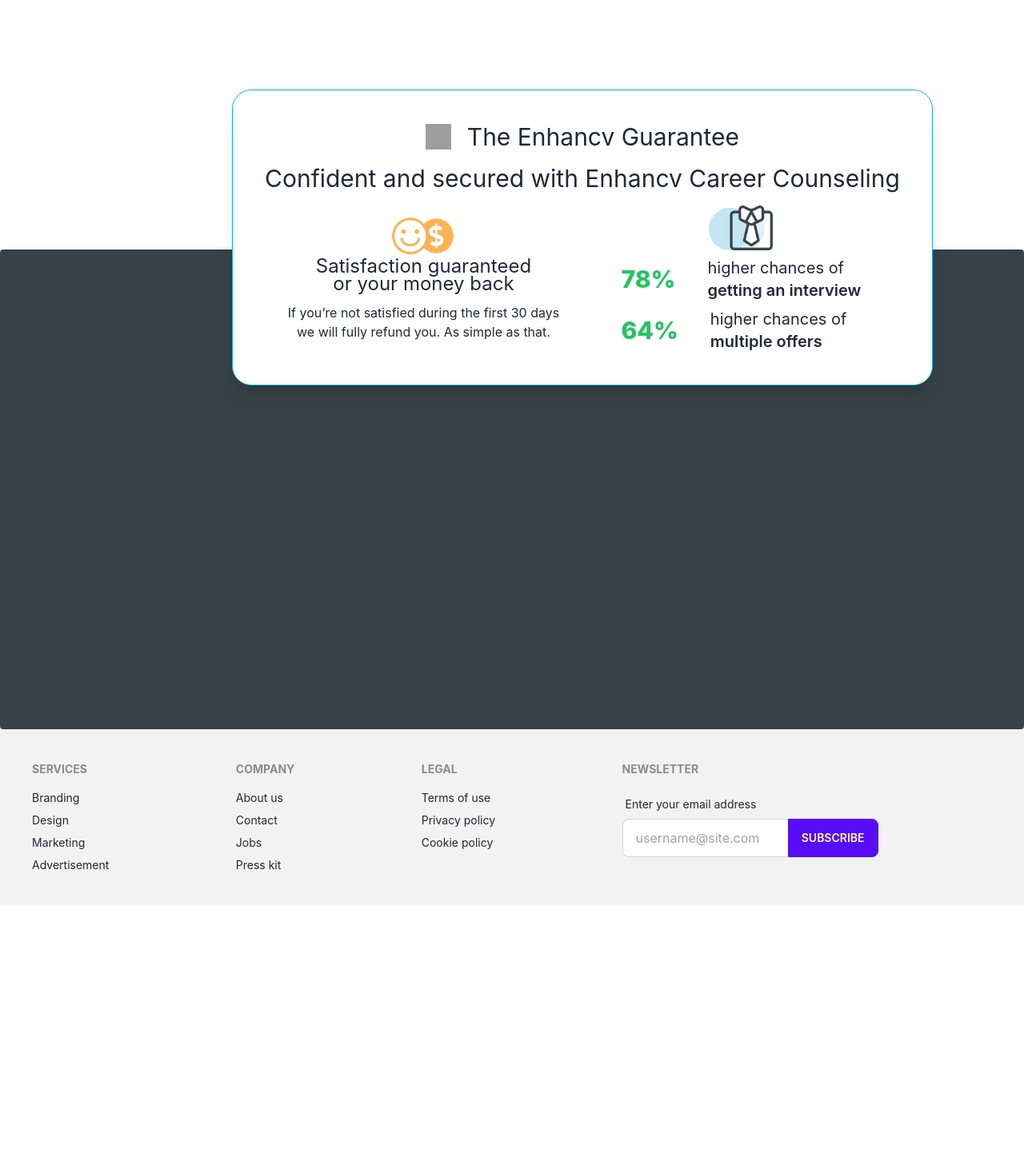
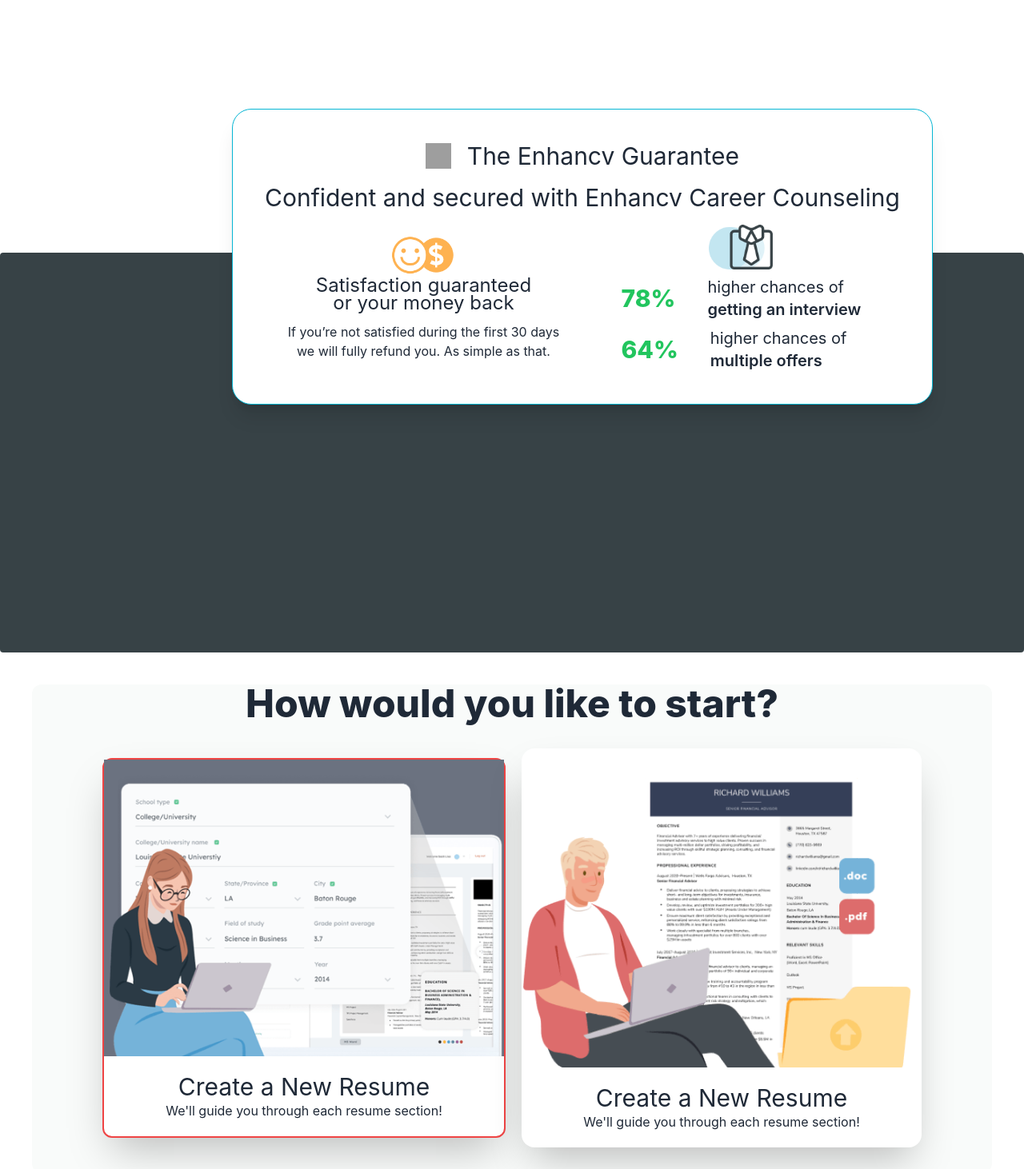
Before and after one commit to Sadnan-2019/my-cvmaker, a React (Create React App) app: page / in a window 1280 px wide. Shown: the part 1408-2870 px from the top of the page at 80% size. Before the commit the page ends 2540 px from the top, so only its background shows below. Built offline with nearby package versions, Linux system fonts and the light colour scheme; grey boxes are pictures that could not be loaded; a web font is replaced by a local one.

Commit message:
new section

```diff
--- a/src/componentes/Guarantee/Guarantee.js
+++ b/src/componentes/Guarantee/Guarantee.js
@@ -7,10 +7,10 @@
   return (
     <div className=" ">
       <div
-        class="     rounded relative mt-[200px]   "
-        style={{ background: "#374246", height: "600px" }}
+        class="     rounded relative mt-[200px] h-[500px] bg-[#374246]  "
+
       >
-        <div className="bg-white shadow-xl border border-cyan-500 rounded-3xl max-w-4xl p-10   absolute mt-[-200px] lg:left-[290px]    ">
+        <div className="bg-white shadow-xl border border-cyan-500 rounded-3xl max-w-4xl p-10   absolute mt-[-180px] lg:left-[290px]    ">
           <div className="flex items-center justify-center gap-5">
             <div>
               <img
@@ -19,7 +19,7 @@
                 alt=""
               />
             </div>
-            <p className="text-3xl text-center  ">The Enhancv Guarantee</p>
+            <p className="  text-2xl  lg:text-3xl text-center  ">The Enhancv Guarantee</p>
           </div>
           <p className="text-center text-3xl py-4">
             Confident and secured with Enhancv Career Counseling
--- a/src/componentes/Home/Home.js
+++ b/src/componentes/Home/Home.js
@@ -2,6 +2,7 @@
 import Allarticale from "../Allarticale/Allarticale";
 import Guarantee from "../Guarantee/Guarantee";
 import Landingpage from "../Landingpage/Landingpage";
+import Start from "../Start/Start";
 import Steps from "../Steps/Steps";
 
 const Home = () => {
@@ -12,6 +13,7 @@
       <Steps></Steps>
       {/* <Price></Price> */}
       <Guarantee></Guarantee>
+      <Start></Start>
     </div>
   );
 };
--- /dev/null
+++ b/src/componentes/Start/Start.js
@@ -0,0 +1,45 @@
+import React from "react";
+import { Link } from "react-router-dom";
+import imgone from "../../assets/start1.webp";
+import imgtwo from "../../assets/start2.webp";
+
+const Start = () => {
+  return (
+    <div>
+      <div className="bg-[#f9fbfa] mx-10 my-10 border-1 rounded-xl     ">
+      <h1 className="text-5xl font-extrabold text-center">
+        How would you like to start?
+      </h1>
+      <div className=" flex    flex-col md:flex-row   justify-center items-center gap-5 	 py-8  ">
+      <Link to="">
+      <div class=" card   border-2 rounded-xl border-red-500    shadow-2xl bg-base-100 hover:drop-shadow-[0_20px_15px_rgba(65,105,144,.6)]   ">
+          <div className="bg-gray-500 items-center">
+            <img src={imgtwo} className="w-[500px] " alt="Shoes" />
+          </div>
+
+          <h2 class=" text-3xl text-center text-extrabold mt-5">
+            Create a New Resume
+          </h2>
+
+          <p className="text-center text-bold mb-5">
+            We'll guide you through each resume section!
+          </p>
+        </div></Link>
+        <div class=" card   shadow-2xl bg-base-100 hover:drop-shadow-[0_20px_15px_rgba(65,105,144,.6)]   ">
+          <img src={imgone} className="w-[500px]     " alt="Shoes" />
+
+          <h2 class=" text-3xl text-center text-extrabold mt-5">
+            Create a New Resume
+          </h2>
+
+          <p className="text-center text-bold mb-5">
+            We'll guide you through each resume section!
+          </p>
+        </div>
+      </div>
+      </div>
+    </div>
+  );
+};
+
+export default Start;
--- a/src/componentes/Steps/Steps.js
+++ b/src/componentes/Steps/Steps.js
@@ -69,11 +69,11 @@
           <div class="  card-body    ">
             <div className="flex items-center    ">
               <div>
-                <p className=" text-2xl text-center    mt-4     bg-indigo-300  h-20 w-20  rounded-full font-extrabold leading-[75px] ">
+                <p className=" text-2xl text-center    mt-5     bg-indigo-300  h-20 w-20  rounded-full font-extrabold leading-[75px] ">
                   3
                 </p>
               </div>
-              <div className=" ml-11 mt-4  ">
+              <div className=" ml-11 mt-5  ">
                 <h4 className="text-black text-2xl font-semibold ">
                   Choose package
                 </h4>
```
Also changed, not shown: src/assets/start1.webp (added), src/assets/start2.webp (added).
